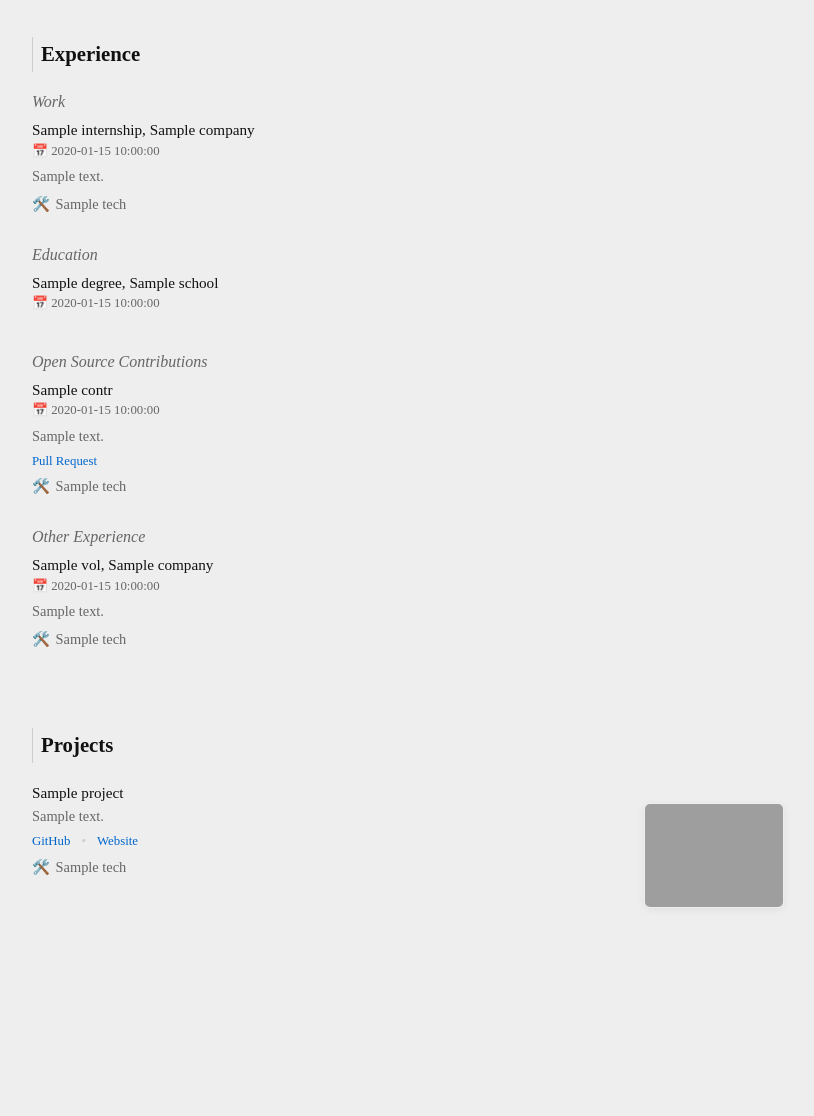
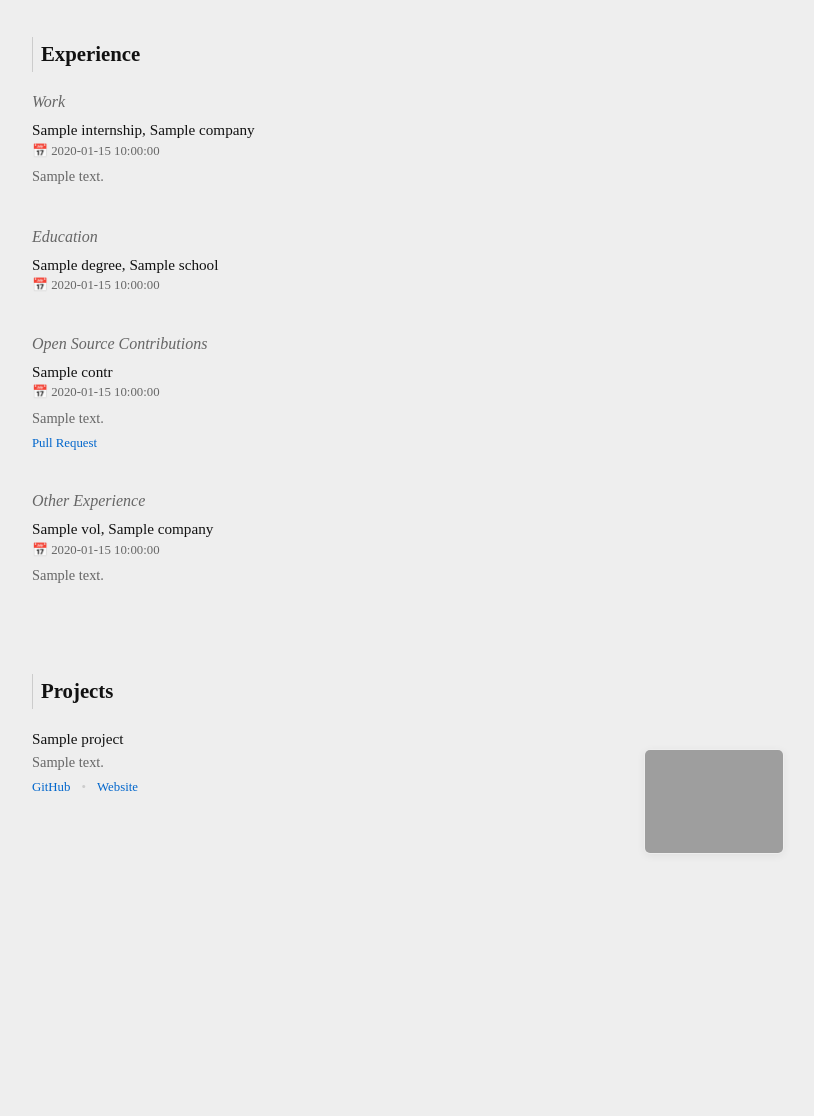
Before and after one commit to marcolanfranchi/ml, a Flask app: template templates/index.html in a window 1280 px wide. Shown: the part 186-1302 px from the top of the page, without its empty margins (232-1046 px from the left). After the commit the page ends 1039 px from the top, so only its background shows below. Run offline with Flask 3, Linux system fonts and the light colour scheme; the template is opened without the code that fills it: most values are stand-ins (such as "Sample title", 1, 10 or a date in 2020); some web fonts are replaced; grey boxes are pictures that could not be loaded.

Commit message:
hid tech tags

```diff
--- a/templates/home.html
+++ b/templates/home.html
@@ -25,14 +25,14 @@
             <h3>{{ internship.title }}, {{ internship.company }}</h3>
             <span class="meta">📅 {{ internship.date }}</span>
             <p>{{ internship.description }}</p>
-            <div class="tags">
+            <!-- <div class="tags">
                 {% if internship.tech %}
                     🛠️
                     {% for tech in internship.tech %}
                         <span>{{ tech }}{% if not loop.last %}, {% endif %}</span>
                     {% endfor %}
                 {% endif %}
-            </div>
+            </div> -->
         </div>
         {% endfor %}
     </div>
@@ -57,14 +57,14 @@
             <div class="meta">
                 <a href="{{ contr.pr_link }}" target="_blank">Pull Request</a>
             </div>
-            <div class="tags">
+            <!-- <div class="tags">
             {% if contr.tech %}
                 🛠️
                 {% for tech in contr.tech %}
                     <span>{{ tech }}{% if not loop.last %}, {% endif %}</span>
                 {% endfor %}
             {% endif %}
-            </div>
+            </div> -->
         </div>
         {% endfor %}
     </div>
@@ -76,14 +76,14 @@
             <h3>{{ vol.title }}, {{ vol.company }}</h3>
             <span class="meta">📅 {{ vol.date }}</span>
             <p>{{ vol.description }}</p>
-            <div class="tags">
+            <!-- <div class="tags">
             {% if vol.tech %}
                 🛠️
                 {% for tech in vol.tech %}
                     <span>{{ tech }}{% if not loop.last %}, {% endif %}</span>
                 {% endfor %}
             {% endif %}
-            </div>
+            </div> -->
         </div>
         {% endfor %}
     </div>
@@ -105,14 +105,14 @@
                     <a href="{{ project.website }}" target="_blank">Website</a>
                     {% endif %}
                 </div>
-                <div class="tags">
+                <!-- <div class="tags">
                 {% if project.tech %}
                     🛠️
                     {% for tech in project.tech %}
                         <span>{{ tech }}{% if not loop.last %}, {% endif %}</span>
                     {% endfor %}
                 {% endif %}
-                </div>
+                </div> -->
             </div>
             {% if project.demo %}
                 <div class="project-media">
```
